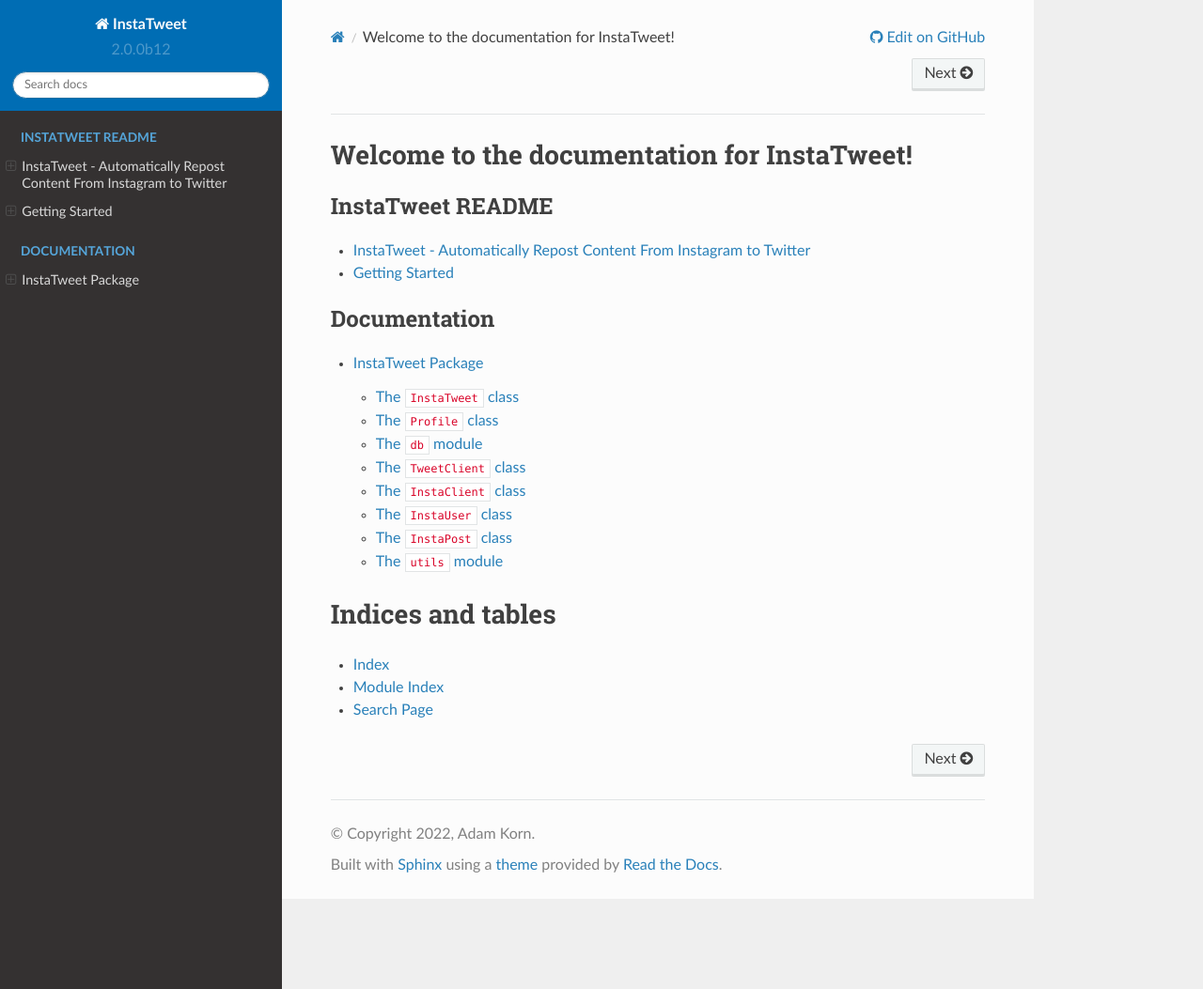
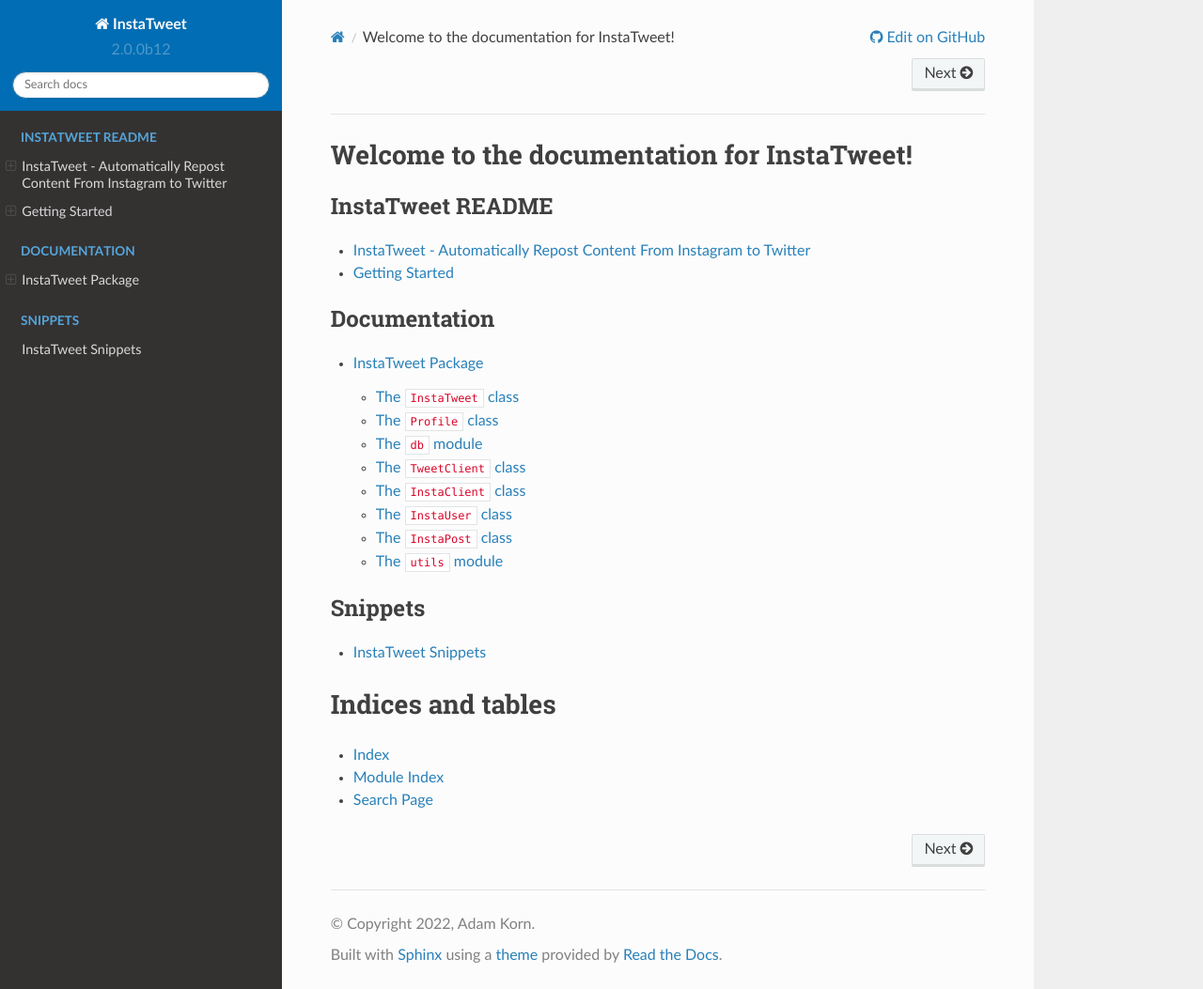
Before and after one commit to TDKorn/insta-tweet, a Sphinx documentation site: the page built from docs/source/index.rst, in a window 1280 px wide and 1053 px high. Shown: the whole window at 94% size. Built offline with Sphinx 7.4.7 and the Read the Docs theme 2.0.0, drawn with Linux system fonts in a browser that asks for light colours.

Commit message:
Get things set up for snippets

```diff
--- a/docs/source/conf.py
+++ b/docs/source/conf.py
@@ -31,6 +31,9 @@ if not on_rtd:
 sys.path.append(os.path.abspath('.'))
 pygments_style = 'tdk_style.TDKStyle'
 
+# Add path for snippets folder
+sys.path.append(os.path.abspath('_snippets'))
+
 # on_rtd = True  # Uncomment for testing RTD builds locally
 
 
@@ -44,6 +47,7 @@ author = 'Adam Korn'
 # Simplify things by using the version from setup.py
 version = pkg_resources.require("insta-tweet")[0].version
 release = version
+
 
 # ======================== General configuration ============================
 
--- a/docs/source/index.rst
+++ b/docs/source/index.rst
@@ -11,12 +11,18 @@ Welcome to the documentation for InstaTweet!
 
    README
 
-
 .. toctree::
    :maxdepth: 2
    :caption: Documentation
 
    modules
+
+
+.. toctree::
+   :maxdepth: 2
+   :caption: Snippets
+
+   snippets
 
 
 Indices and tables
```
Also changed, not shown: docs/source/snippets.rst (added, +7 -0 lines).
